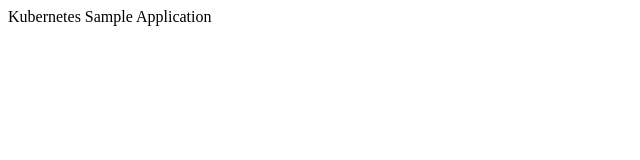
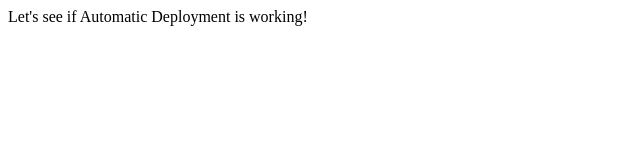
Before and after one commit to haploeco/digital-ocean-kubernetes-deploy, a plain HTML site: page index.html in a window 1280 px wide. Shown: the whole page, without its empty margins (0-640 px from the left). Drawn offline with Linux system fonts and the light colour scheme.

```diff
--- a/index.html
+++ b/index.html
@@ -1,5 +1,5 @@
 <!DOCTYPE html>
 <title>DigitalOcean FTW</title>
 <body>
-  Kubernetes Sample Application
+  Let's see if Automatic Deployment is working!
 </body>
```
Also changed, not shown: 3 other files.
